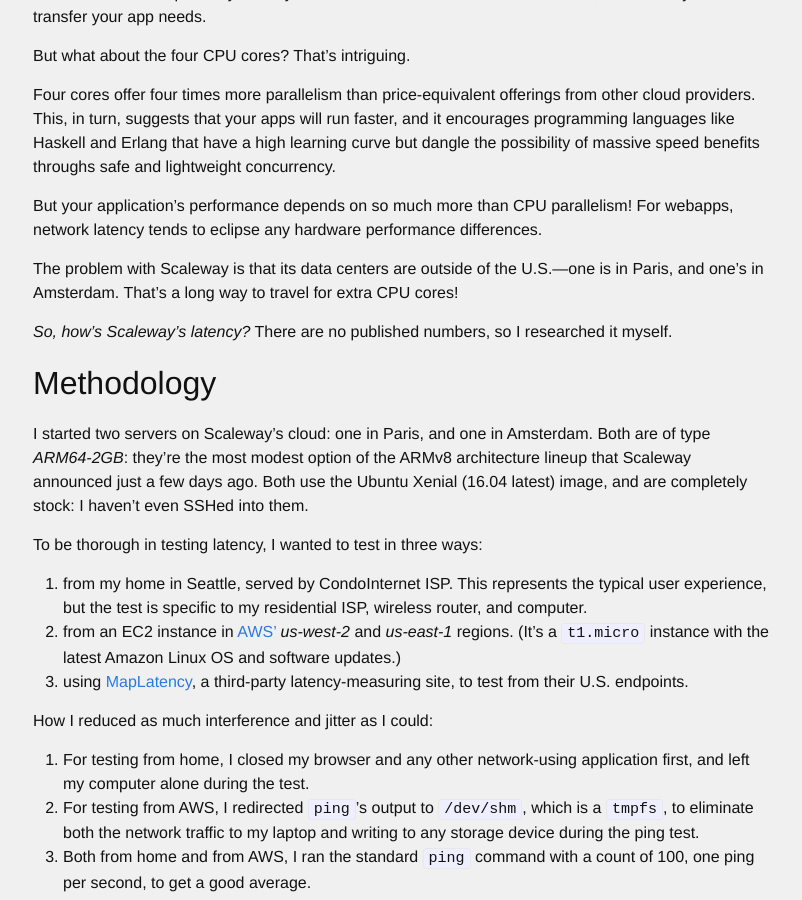
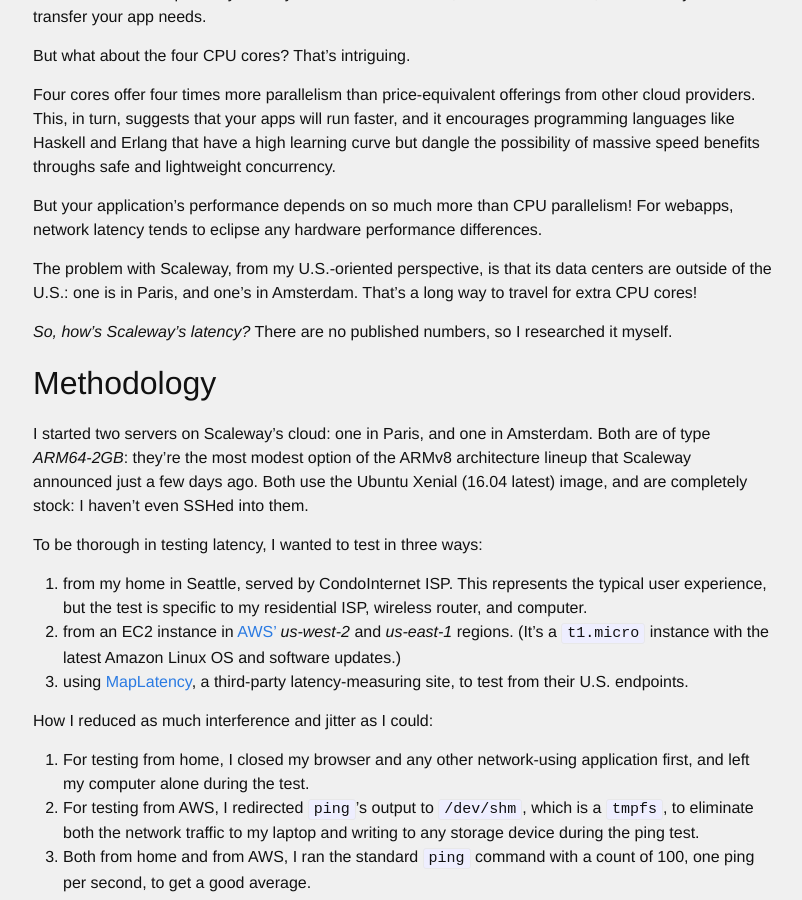
Before and after one commit to philipmw/philipmw.github.io, a Jekyll site: the page built from _posts/2017-06-24-latency-of-scaleway.md, in a window 1280 px wide and 900 px high, scrolled down 468 px. Shown: the whole window, without its empty margins (237-1039 px from the left). Built offline with Jekyll 4.4.1, drawn with Linux system fonts in a browser that asks for light colours.

Commit message:
US oriented perspective

```diff
--- a/_posts/2017-06-24-latency-of-scaleway.md
+++ b/_posts/2017-06-24-latency-of-scaleway.md
@@ -23,7 +23,7 @@
 But your application's performance depends on so much more than CPU parallelism!
 For webapps, network latency tends to eclipse any hardware performance differences.
 
-The problem with Scaleway is that its data centers are outside of the U.S.---one is in Paris, and one's in Amsterdam.
+The problem with Scaleway, from my U.S.-oriented perspective, is that its data centers are outside of the U.S.: one is in Paris, and one's in Amsterdam.
 That's a long way to travel for extra CPU cores!
 
 *So, how's Scaleway's latency?*
```
